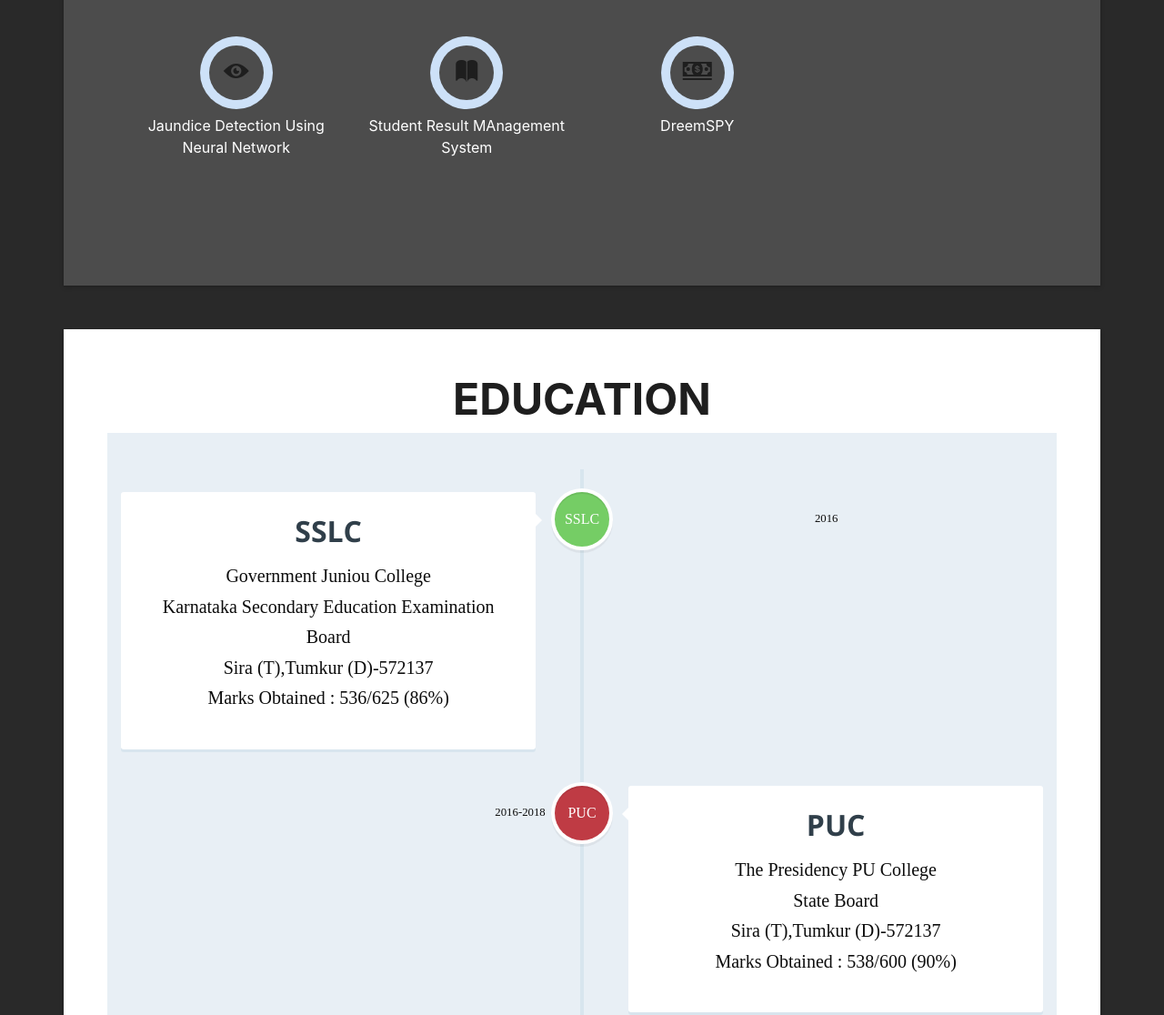
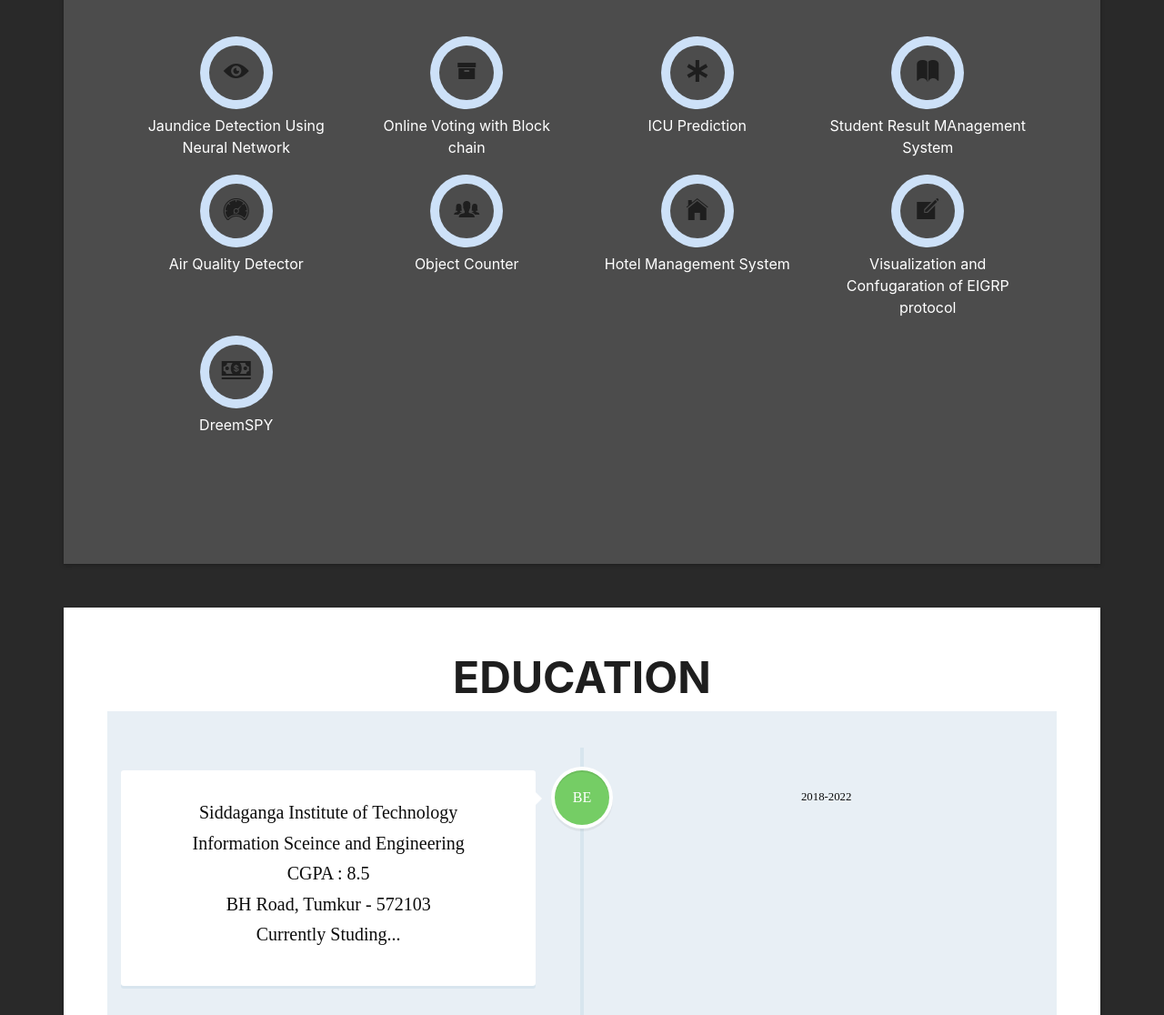
Before and after one commit to YashvanthD/MyResume, a plain HTML site: page index.html in a window 1280 px wide. Shown: the part 960-2076 px from the top of the page at 91% size. Drawn offline with nearby package versions, Linux system fonts and the light colour scheme; files whose address does not match are found by name; a web font is replaced by a local one.

Commit message:
Update index.html

```diff
--- a/index.html
+++ b/index.html
@@ -142,6 +142,31 @@
                         </div>
 
 
+
+                        <div class="col-sm-3 col-lg-3 ">
+                            <div class="counter-box pt-4 pt-md-0 ">
+                                <div class="counter-ico ">
+                                    <a href="#portfolio"> <span class="ico-circle "><i class="ion-ios-box "></i></span></a>
+                                </div>
+                                <div class="counter-num ">
+
+                                    <span class="counter-text ">Online Voting with Block chain</span>
+                                </div>
+                            </div>
+                        </div>
+
+                        <div class="col-sm-3 col-lg-3 ">
+                            <div class="counter-box pt-4 pt-md-0 ">
+                                <div class="counter-ico ">
+                                    <a href="#portfolio"> <span class="ico-circle "><i class="ion-ios-medical "></i></span></a>
+                                </div>
+                                <div class="counter-num ">
+
+                                    <span class="counter-text ">ICU Prediction</span>
+                                </div>
+                            </div>
+                        </div>
+
                         <div class="col-sm-3 col-lg-3 ">
                             <div class="counter-box pt-4 pt-md-0 ">
                                 <div class="counter-ico ">
@@ -157,6 +182,56 @@
                         <div class="col-sm-3 col-lg-3 ">
                             <div class="counter-box pt-4 pt-md-0 ">
                                 <div class="counter-ico ">
+                                    <a href="#portfolio"> <span class="ico-circle "><i class="ion-ios-speedometer "></i></span></a>
+                                </div>
+                                <div class="counter-num ">
+
+                                    <span class="counter-text ">Air Quality Detector</span>
+                                </div>
+                            </div>
+                        </div>
+
+
+                        <div class="col-sm-3 col-lg-3 ">
+                            <div class="counter-box pt-4 pt-md-0 ">
+                                <div class="counter-ico ">
+                                    <a href="#portfolio"> <span class="ico-circle "><i class="ion-ios-people "></i></span></a>
+                                </div>
+                                <div class="counter-num ">
+
+                                    <span class="counter-text ">Object Counter</span>
+                                </div>
+                            </div>
+                        </div>
+
+
+                        <div class="col-sm-3 col-lg-3 ">
+                            <div class="counter-box pt-4 pt-md-0 ">
+                                <div class="counter-ico ">
+                                    <a href="#portfolio"> <span class="ico-circle "><i class="ion-ios-home "></i></span></a>
+                                </div>
+                                <div class="counter-num ">
+
+                                    <span class="counter-text ">Hotel Management System</span>
+                                </div>
+                            </div>
+                        </div>
+
+                        <div class="col-sm-3 col-lg-3 ">
+                            <div class="counter-box pt-4 pt-md-0 ">
+                                <div class="counter-ico ">
+                                    <a href="#portfolio"> <span class="ico-circle "><i class="ion-ios-compose "></i></span></a>
+                                </div>
+                                <div class="counter-num ">
+
+                                    <span class="counter-text ">Visualization and Confugaration of EIGRP protocol</span>
+                                </div>
+                            </div>
+                        </div>
+
+                        <div class="col-sm-3 col-lg-3 ">
+                            <div class="counter-box pt-4 pt-md-0 ">
+                                <div class="counter-ico ">
                                     <a href="#protfolio"> <span class="ico-circle "><i class="ion-cash "></i></span></a>
                                 </div>
                                 <div class="counter-num ">
@@ -165,6 +240,8 @@
                                 </div>
                             </div>
                         </div>
+
+
 
                     </div>
                 </div>
@@ -186,23 +263,25 @@
                 <div class="container max-width-lg cd-timeline__container">
                     <div class="cd-timeline__block">
                         <div class="cd-timeline__img cd-timeline__img--picture">
-                            <span style="color: rgb(255, 255, 255);">SSLC</span>
+                            <span style="color: rgb(255, 255, 255);">BE</span>
                         </div>
                         <!-- cd-timeline__img -->
-
                         <div class="cd-timeline__content text-component">
-                            <h2>SSLC</h2>
-                            <p class="color-contrast-medium" style="color: rgb(12, 12, 12); font-size: 20px;">Government Juniou College
-                                <br>Karnataka Secondary Education Examination Board
-                                <br>Sira (T),Tumkur (D)-572137
-                                <br>Marks Obtained : 536/625 (86%)
+                            <h2></h2>
+                            <p class="color-contrast-medium" style="color: rgb(12, 12, 12); font-size: 20px;">
+                                Siddaganga Institute of Technology
+                                <br>Information Sceince and Engineering
+                                <br>CGPA : 8.5
+                                <br> BH Road, Tumkur - 572103
+                                <br>Currently Studing...
                             </p>
 
                             <div class="flex justify-between items-center">
-                                <span class="cd-timeline__date" style="color: rgb(12, 12, 12);">2016 </span>
+                                <span class="cd-timeline__date" style="color: rgb(12, 12, 12);">2018-2022</span>
 
                             </div>
                         </div>
+
                         <!-- cd-timeline__content -->
                     </div>
                     <!-- cd-timeline__block -->
@@ -232,25 +311,23 @@
 
                     <div class="cd-timeline__block">
                         <div class="cd-timeline__img cd-timeline__img--picture">
-                            <span style="color: rgb(255, 255, 255);">BE</span>
+                            <span style="color: rgb(255, 255, 255);">SSLC</span>
                         </div>
                         <!-- cd-timeline__img -->
-
                         <div class="cd-timeline__content text-component">
-                            <h2></h2>
-                            <p class="color-contrast-medium" style="color: rgb(12, 12, 12); font-size: 20px;">
-                                Siddaganga Institute of Technology
-                                <br>Information Sceince and Engineering
-                                <br>CGPA : 8.5
-                                <br> BH Road, Tumkur - 572103
-                                <br>Currently Studing...
+                            <h2>SSLC</h2>
+                            <p class="color-contrast-medium" style="color: rgb(12, 12, 12); font-size: 20px;">Government Juniou College
+                                <br>Karnataka Secondary Education Examination Board
+                                <br>Sira (T),Tumkur (D)-572137
+                                <br>Marks Obtained : 536/625 (86%)
                             </p>
 
                             <div class="flex justify-between items-center">
-                                <span class="cd-timeline__date" style="color: rgb(12, 12, 12);">2018-2022</span>
+                                <span class="cd-timeline__date" style="color: rgb(12, 12, 12);">2016 </span>
 
                             </div>
                         </div>
+
                         <!-- cd-timeline__content -->
                     </div>
                     <!-- cd-timeline__block -->
@@ -292,7 +369,7 @@
                         <div class="service-content ">
                             <h2 class="s-title ">Programming</h2>
                             <p class="s-description text-center ">
-                                C , C++ , Python , JAVA , Bash
+                                C , C++ , Python , JAVA , Bash , Solidity
                             </p>
                         </div>
                     </div>
@@ -305,7 +382,7 @@
                         <div class="service-content ">
                             <h2 class="s-title ">Web Design</h2>
                             <p class="s-description text-center ">
-                                HTML , CSS , PHP , JS , Django ,Servlet , JSP
+                                HTML , CSS , PHP , JS , Django , Servlet , JSP , Flask
                             </p>
                         </div>
                     </div>
@@ -350,6 +427,7 @@
                         </div>
                     </div>
                 </div>
+
                 <div class="col-md-4 ">
                     <div class="service-box ">
                         <div class="service-ico ">
@@ -358,7 +436,7 @@
                         <div class="service-content ">
                             <h2 class="s-title ">Data Analysis</h2>
                             <p class="s-description text-center ">
-                                SQL , MYSQL ,MongoDB
+                                SQL , MYSQL , MongoDB
                             </p>
                         </div>
                     </div>
@@ -487,7 +565,7 @@
                                 <span class="ico-circle "><i class="ion-ribbon-a "></i></span>
                             </div>
                             <div class="counter-num ">
-                                <p class="counter ">10</p>
+                                <p class="counter ">13</p>
                                 <span class="counter-text ">PROJECT UNDER TAKEN</span>
                             </div>
 
@@ -499,7 +577,7 @@
                                 <span class="ico-circle "><i class="ion-checkmark-round "></i></span>
                             </div>
                             <div class="counter-num ">
-                                <p class="counter ">3</p>
+                                <p class="counter ">8</p>
                                 <span class="counter-text ">PROJECT COMPLETED</span>
                             </div>
 
@@ -511,7 +589,7 @@
                                 <span class="ico-circle "><i class="ion-ios-calendar-outline "></i></span>
                             </div>
                             <div class="counter-num ">
-                                <p class="counter ">3</p>
+                                <p class="counter ">5</p>
                                 <span class="counter-text ">PROGRESS PROJECTS</span>
                             </div>
                         </div>
@@ -522,7 +600,7 @@
                                 <span class="ico-circle "><i class="ion-ios-people "></i></span>
                             </div>
                             <div class="counter-num ">
-                                <p class="counter ">5</p>
+                                <p class="counter ">11</p>
                                 <span class="counter-text ">TEAMS PROJECTS</span>
                             </div>
 
@@ -537,15 +615,24 @@
         </div style=" width:100%;">
         <center>
             <h1 style="color:black;">Ask me about</h1><br><br>
-            <code><img height="50" src="https://www.vectorlogo.zone/logos/python/python-ar21.svg" style=""></code>
+
+            <code><img height="50" src="https://www.vectorlogo.zone/logos/python/python-ar21.svg"></code>
+            <code><img height="50" src="https://raw.githubusercontent.com/devicons/devicon/9f4f5cdb393299a81125eb5127929ea7bfe42889/icons/django/django-original.svg"/></code>
             <code><img height="50" src="https://www.vectorlogo.zone/logos/amazon_aws/amazon_aws-ar21.svg"></code>
+            <code><img height="50" src="https://www.vectorlogo.zone/logos/php/php-ar21.svg"></code>
             <code><img height="50" src="https://raw.githubusercontent.com/github/explore/80688e429a7d4ef2fca1e82350fe8e3517d3494d/topics/cpp/cpp.png"></code>
             <code><img height="50" src="https://www.vectorlogo.zone/logos/w3_html5/w3_html5-ar21.svg"></code>
             <code><img height="50" src="https://raw.githubusercontent.com/github/explore/5c058a388828bb5fde0bcafd4bc867b5bb3f26f3/topics/css/css.png"></code>
-            <code><img height="50" src="https://www.vectorlogo.zone/logos/mysql/mysql-horizontal.svg"></code><br>
+            <code><img height="50" src="https://www.vectorlogo.zone/logos/mysql/mysql-horizontal.svg"></code>
+            <code><img height="50" src="https://www.vectorlogo.zone/logos/java/java-ar21.svg"></code>
+            <code><img height="50" src="https://www.vectorlogo.zone/logos/javascript/javascript-vertical.svg"></code>
+            <code><img height="50" src="https://www.vectorlogo.zone/logos/netlifyapp_watercss/netlifyapp_watercss-ar21.svg"></code>
+            <code><img height="50" src="https://www.vectorlogo.zone/logos/nodejs/nodejs-ar21.svg"></code>
+            <code><img height="50" src="https://www.vectorlogo.zone/logos/mongodb/mongodb-ar21.svg"></code>
             <code><img height="50" src="https://www.vectorlogo.zone/logos/sqlite/sqlite-ar21.svg"></code>
             <code><img height="50" src="https://www.vectorlogo.zone/logos/github/github-ar21.svg"></code>
             <code><img height="50" src="https://www.vectorlogo.zone/logos/linux/linux-ar21.svg"></code>
+            <code><img height="50" src="https://www.vectorlogo.zone/logos/ethereum/ethereum-ar21.svg"></code>
             <code><img height="50" src="https://www.vectorlogo.zone/logos/gnu_bash/gnu_bash-ar21.svg"></code>
             <code><img height="50" src="https://raw.githubusercontent.com/github/explore/80688e429a7d4ef2fca1e82350fe8e3517d3494d/topics/terminal/terminal.png"></code>
         </center>
```
